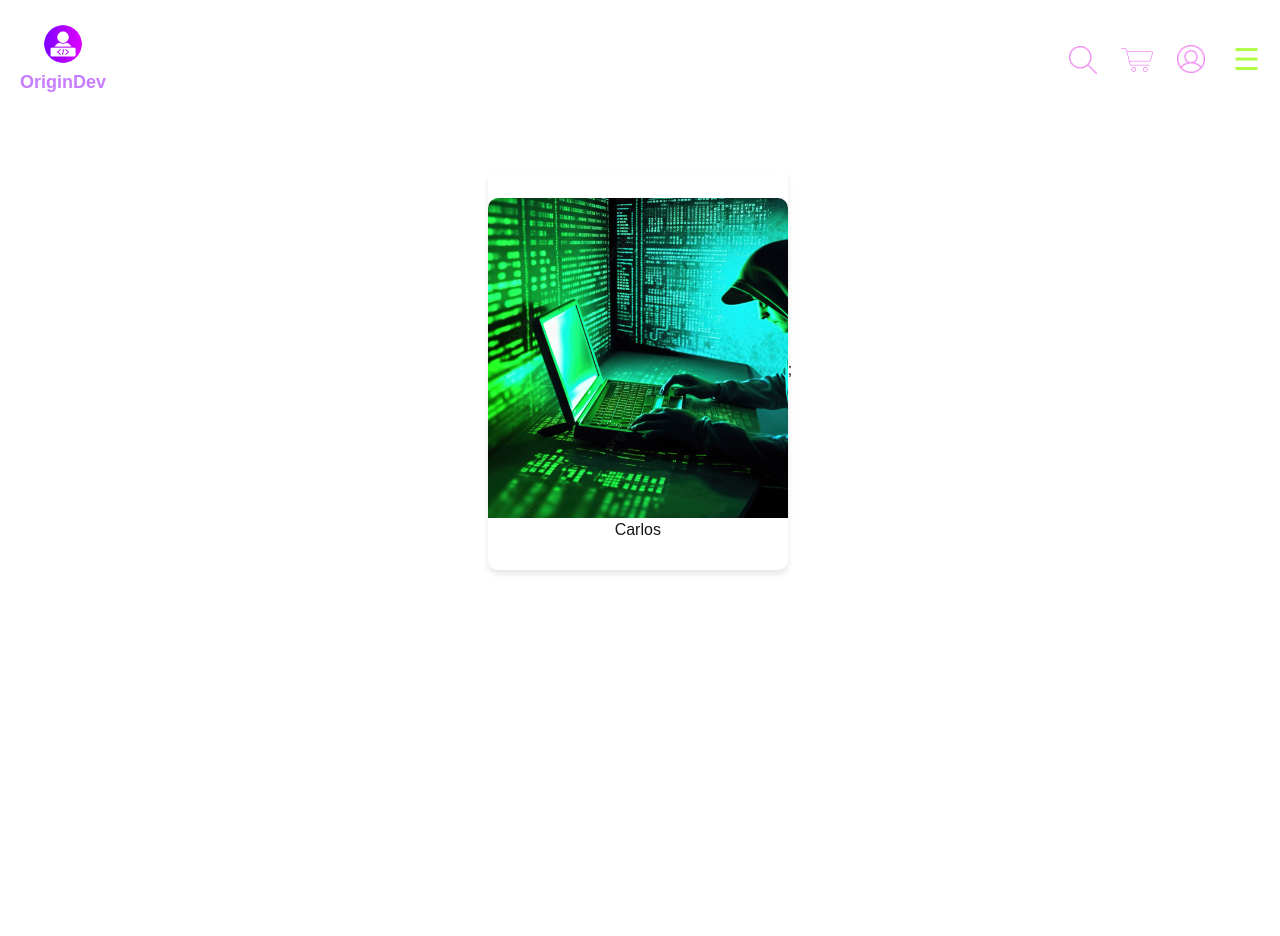
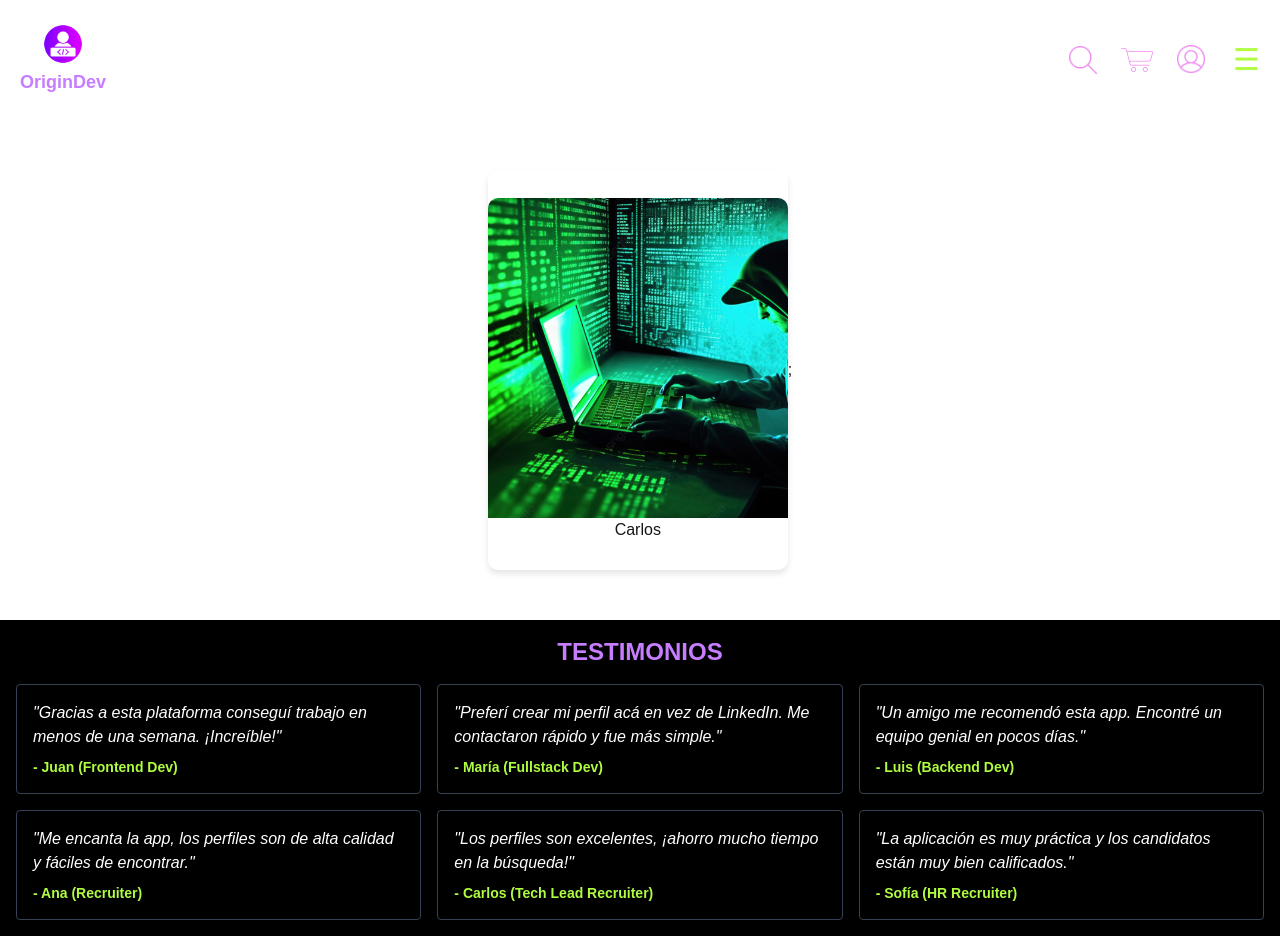
Before and after one commit to gastonmonsalvo/react-proyect-global, a Next.js app: page / in a window 1280 px wide. Before the commit the page ends 800 px from the top, so only its background shows below. Built offline with nearby package versions, Linux system fonts and the light colour scheme.

Commit message:
Primer-Commit
# Conflicts:
#	src/pages/index.js

```diff
--- /dev/null
+++ b/src/components/TestimoniosSection.jsx
@@ -0,0 +1,40 @@
+export default function TestimoniosSection() {
+
+  const testimonios = [
+    { id: 1, nombre: "Juan (Frontend Dev)", texto: "Gracias a esta plataforma conseguí trabajo en menos de una semana. ¡Increíble!" },
+    { id: 2, nombre: "María (Fullstack Dev)", texto: "Preferí crear mi perfil acá en vez de LinkedIn. Me contactaron rápido y fue más simple." },
+    { id: 3, nombre: "Luis (Backend Dev)", texto: "Un amigo me recomendó esta app. Encontré un equipo genial en pocos días." },
+    { id: 4, nombre: "Ana (Recruiter)", texto: "Me encanta la app, los perfiles son de alta calidad y fáciles de encontrar." },
+    { id: 5, nombre: "Carlos (Tech Lead Recruiter)", texto: "Los perfiles son excelentes, ¡ahorro mucho tiempo en la búsqueda!" },
+    { id: 6, nombre: "Sofía (HR Recruiter)", texto: "La aplicación es muy práctica y los candidatos están muy bien calificados." },
+  ];
+
+  return (
+    <section className="p-4 bg-black">
+      <h2
+        className="text-2xl font-bold mb-4 text-center"
+        style={{ color: "rgb(199, 125,255)" }}
+      >
+        TESTIMONIOS
+      </h2>
+      <div className="grid grid-cols-1 gap-4 sm:grid-cols-2 md:grid-cols-3">
+        {testimonios.map((t) => (
+          <div
+            key={t.id}
+            className="rounded p-4 shadow-md bg-black border border-gray-700"
+          >
+            <p className="italic text-white">
+              &quot;{t.texto}&quot;
+            </p>
+            <p
+              className="mt-2 text-sm font-semibold"
+              style={{ color: "rgb(175, 252, 65)" }}
+            >
+              - {t.nombre}
+            </p>
+          </div>
+        ))}
+      </div>
+    </section>
+  );
+}
--- a/src/pages/index.js
+++ b/src/pages/index.js
@@ -1,14 +1,14 @@
-
 import Presentation from '@/components/Presentation'
+import TestimoniosSection from "@/components/TestimoniosSection";
 
 
-const index = () => {
+export default function Home () {
   return (
     <>
-      <Presentation />
-
+      <Presentation/>
+      <main>
+        <TestimoniosSection/>
+      </main>
     </>
-  )
+  );
 }
-
-export default index
```
Also changed, not shown: package.json (+5 -5 lines), 1 other file (tests, documents, lock files or other folders).
